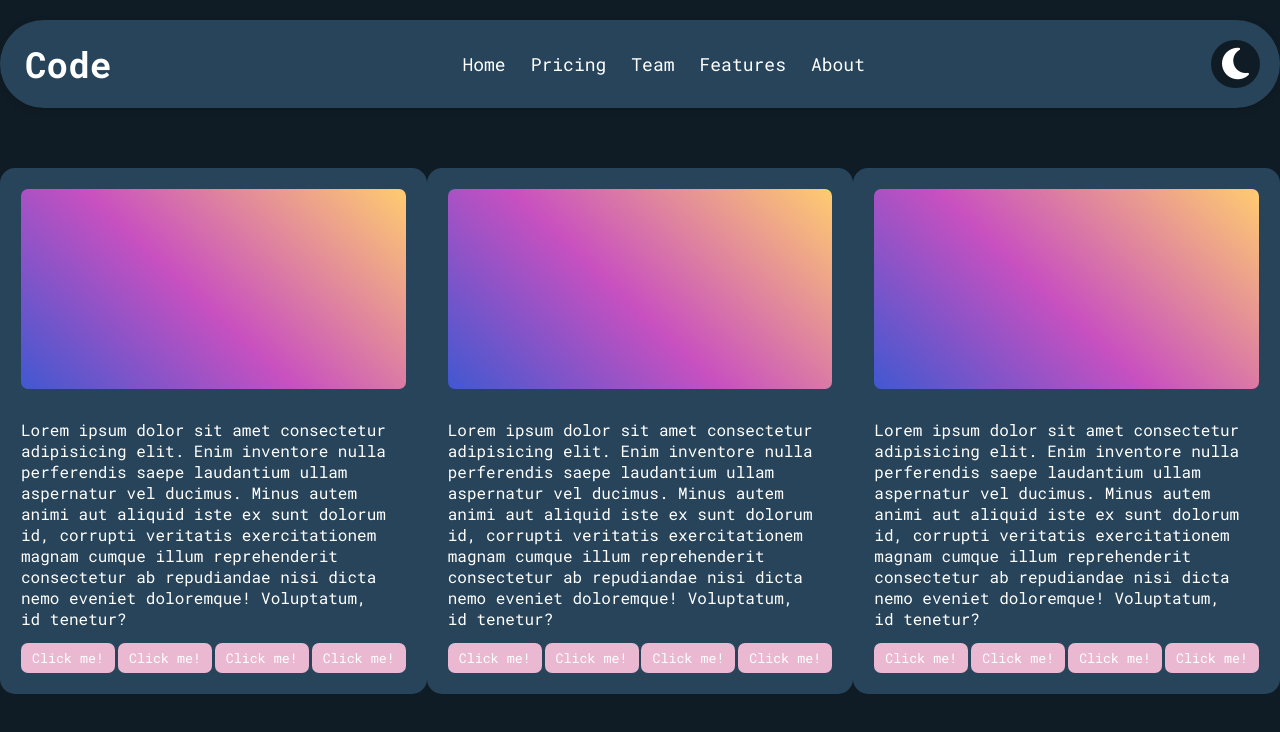
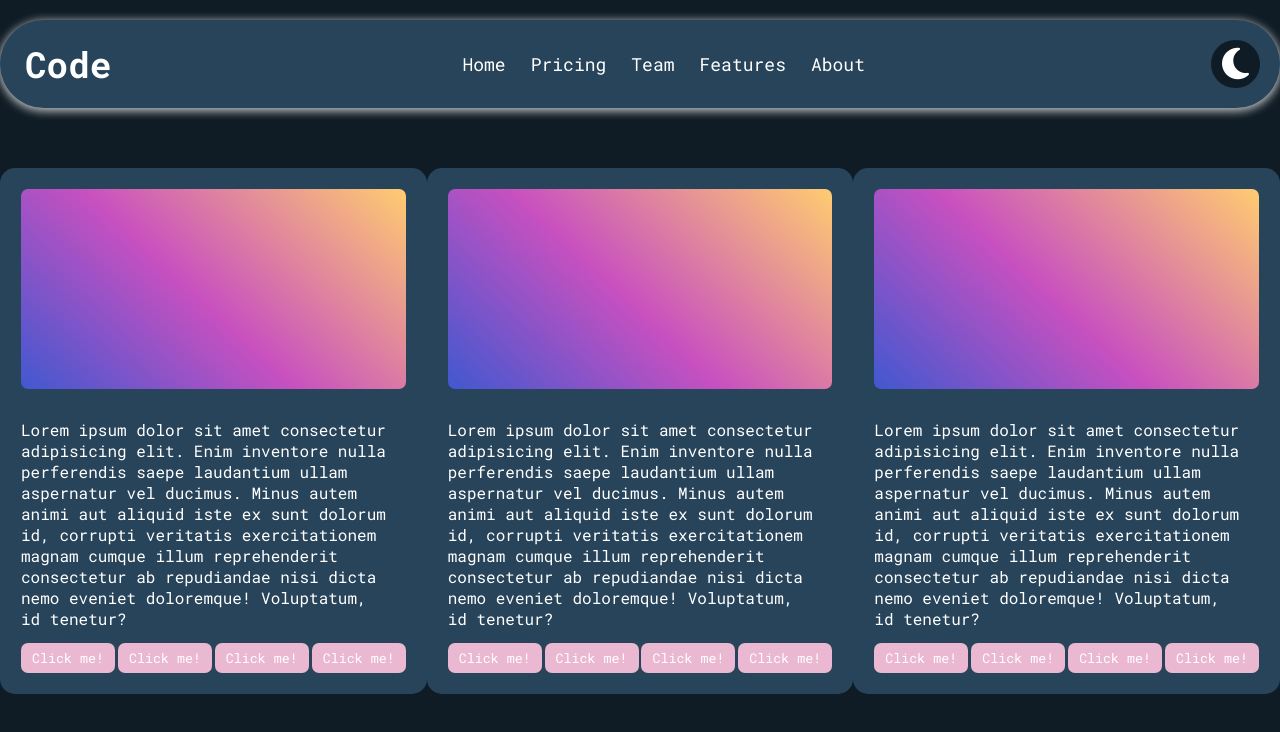
Before and after one commit to Asuzaka/Light-Dark-Website-template, a plain HTML site: page index.html in a window 1280 px wide. Both pictures are taken after a click on the element 1235 px from the left and 64 px from the top of the page. Drawn offline with Linux system fonts and the light colour scheme.

Commit message:
Update style.css

```diff
--- a/style.css
+++ b/style.css
@@ -27,6 +27,7 @@ body {
 
 .dark-nav {
     background: rgba(39 68 90);
+    box-shadow: 0px 2px 10px 1px rgba(255, 255, 255, 0.75);
 }
 
 .dark-mode-i {
```
